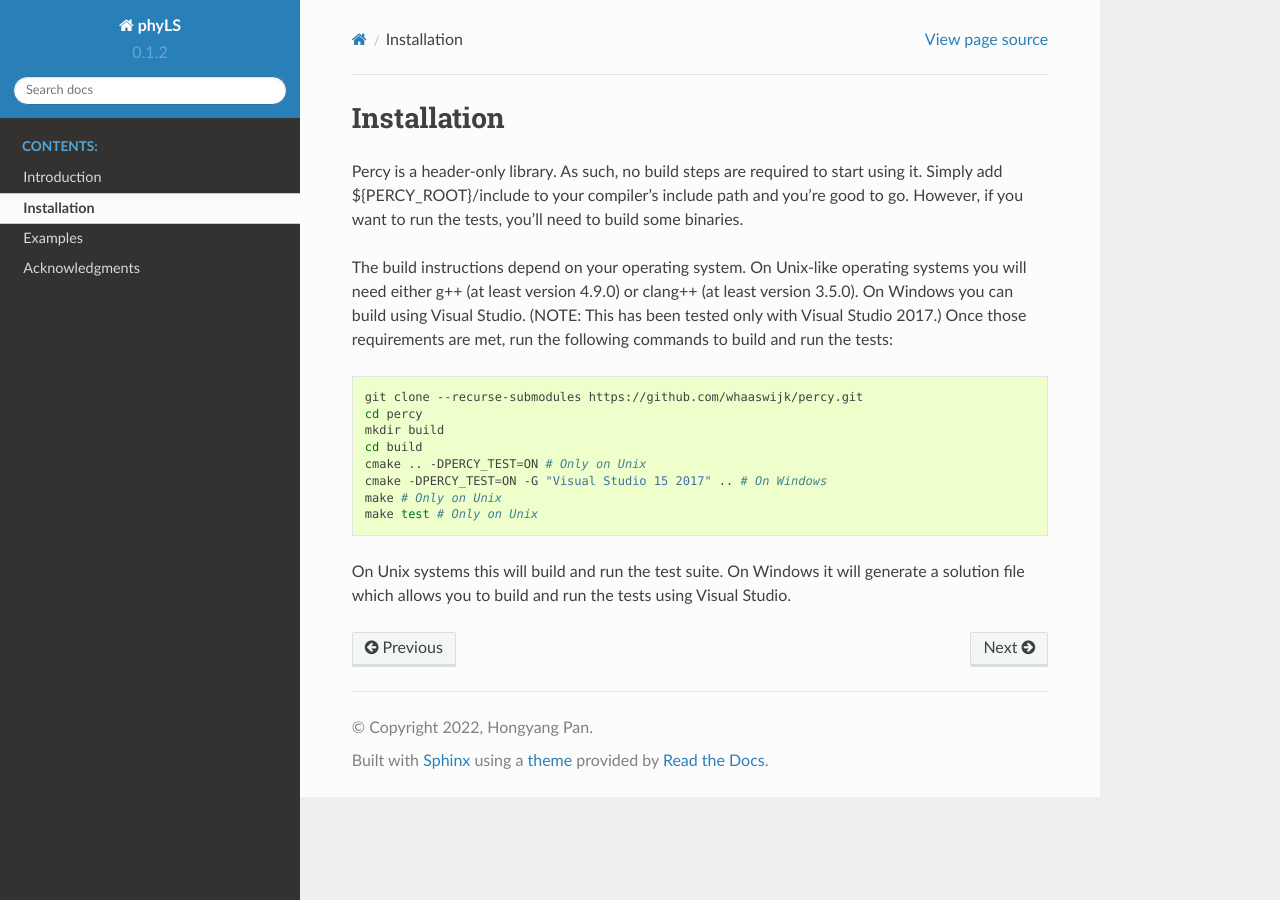
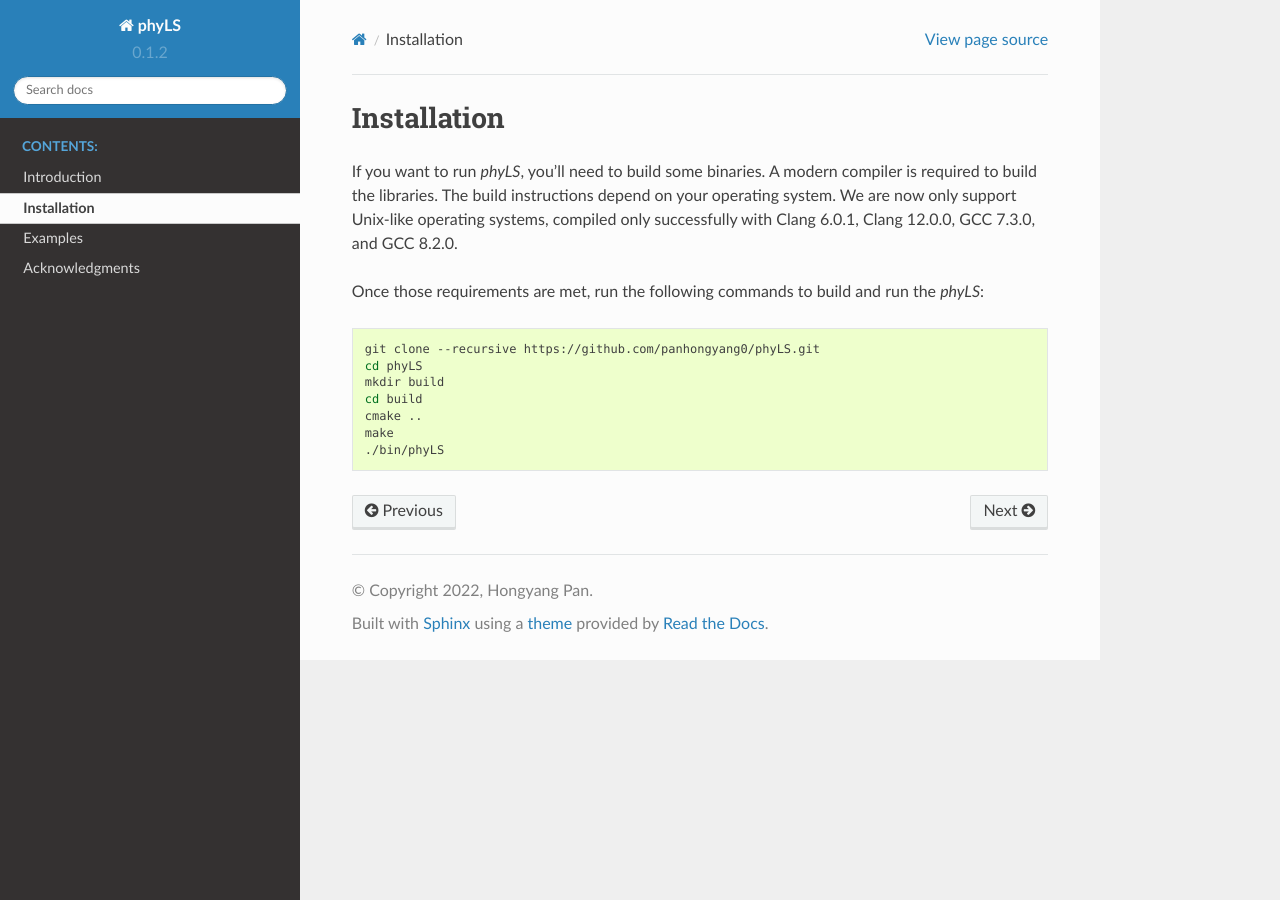
Before and after one commit to panhomyoung/phyLS, a Sphinx documentation site: the page built from docs/installation.rst, in a window 1280 px wide. Built offline with Sphinx 7.4.7 and the Read the Docs theme 2.0.0, drawn with Linux system fonts in a browser that asks for light colours.

Commit message:
Update installation.rst

```diff
--- a/docs/installation.rst
+++ b/docs/installation.rst
@@ -1,28 +1,16 @@
 Installation
 ============
 
-Percy is a header-only library. As such, no build steps are required to start
-using it. Simply add ${PERCY_ROOT}/include to your compiler's include path and
-you're good to go. However, if you want to run the tests, you'll need to build
-some binaries.
+If you want to run `phyLS`, you'll need to build some binaries. A modern compiler is required to build the libraries. The build instructions depend on your operating system. We are now only support Unix-like operating systems, compiled only successfully with Clang 6.0.1, Clang 12.0.0, GCC 7.3.0, and GCC 8.2.0.
 
-The build instructions depend on your operating system. On Unix-like operating
-systems you will need either g++ (at least version 4.9.0) or clang++ (at least
-version 3.5.0). On Windows you can build using Visual Studio. (NOTE: This has
-been tested only with Visual Studio 2017.) Once those requirements are met, run
-the following commands to build and run the tests:
+Once those requirements are met, run the following commands to build and run the `phyLS`:
 
 .. code-block:: bash
 
-    git clone --recurse-submodules https://github.com/whaaswijk/percy.git
-    cd percy
+    git clone --recursive https://github.com/panhongyang0/phyLS.git
+    cd phyLS
     mkdir build
     cd build
-    cmake .. -DPERCY_TEST=ON # Only on Unix
-    cmake -DPERCY_TEST=ON -G "Visual Studio 15 2017" .. # On Windows
-    make # Only on Unix
-    make test # Only on Unix
-
-On Unix systems this will build and run the test suite. On Windows it will
-generate a solution file which allows you to build and run the tests using
-Visual Studio.
+    cmake ..
+    make
+    ./bin/phyLS
```
